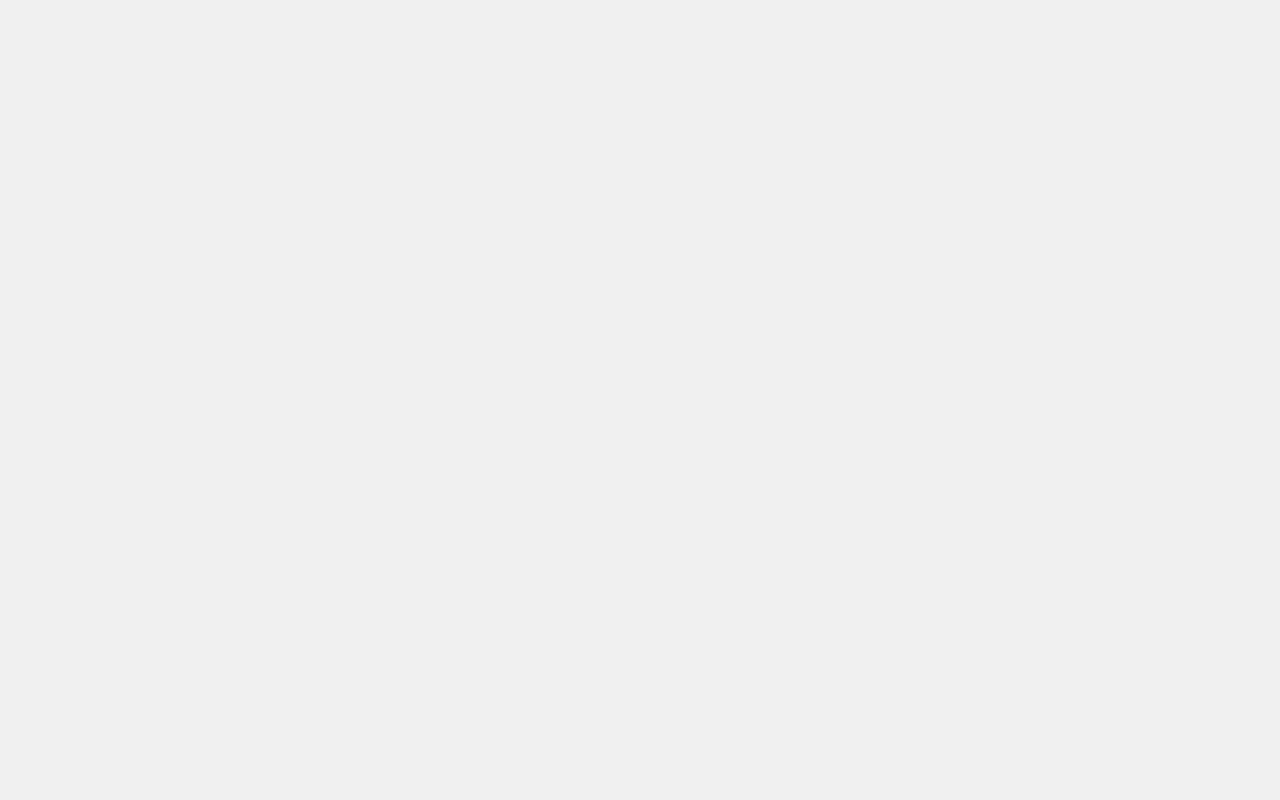
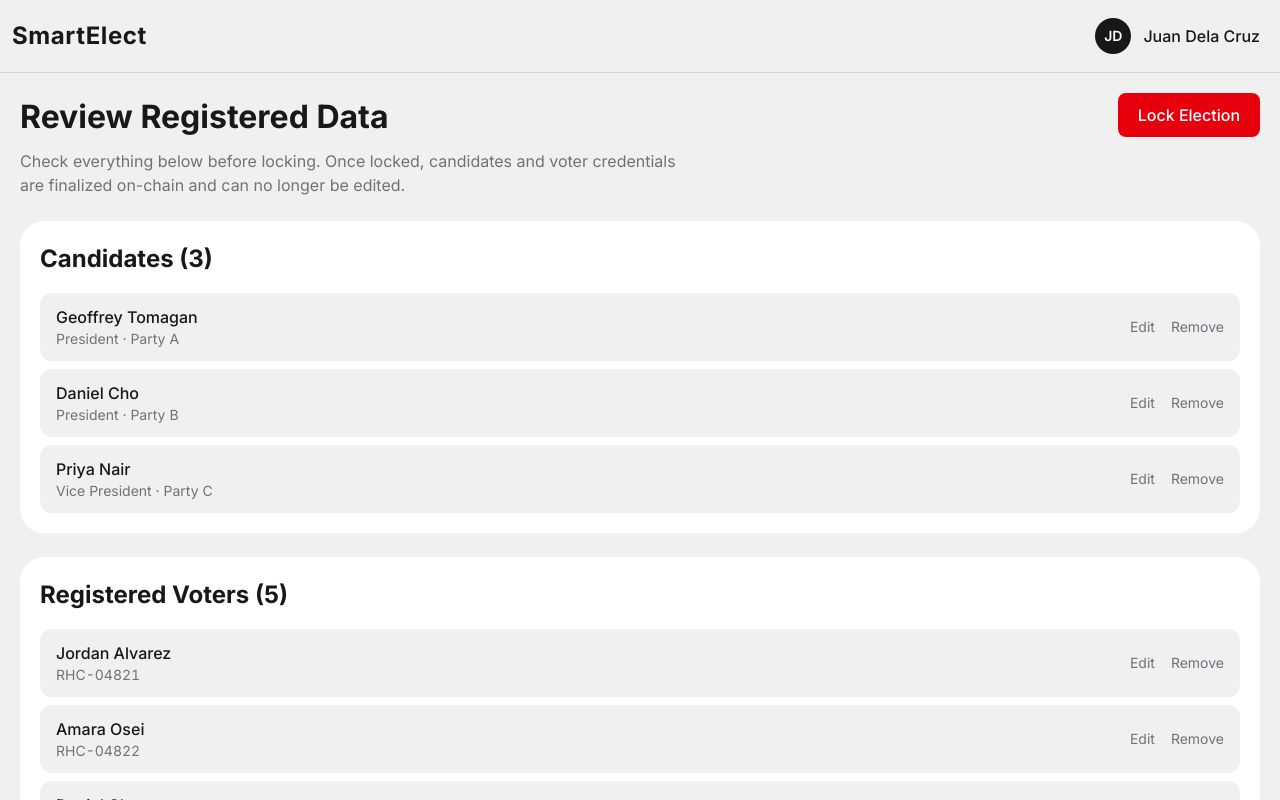
Before and after one commit to nikkanap/UP-Tacloban-Hackathon, a React (Vite) app in the folder frontend/: page /admin/review in a window 1280 px wide. Before the commit this address had no page. Built offline with nearby package versions, Linux system fonts and the light colour scheme.

Commit message:
Add Review and Lock page and integrate into admin routing

```diff
--- a/frontend/src/App.jsx
+++ b/frontend/src/App.jsx
@@ -16,6 +16,7 @@ import AdminDashboardPage from "./pages/admin/AdminDashboardPage";
 import CreateElectionPage from "./pages/admin/CreateElectionPage";
 import RegisterCandidatesPage from "./pages/admin/RegisterCandidatesPage";
 import RegisterVotersPage from "./pages/admin/RegisterVotersPage";
+import ReviewAndLockPage from "./pages/admin/ReviewAndLockPage";
 
 export const userContext = createContext();
 export const electionDataContext = createContext();
@@ -206,6 +207,7 @@ function App() {
             path="/admin/register-voters"
             element={<RegisterVotersPage />}
           />
+          <Route path="/admin/review" element={<ReviewAndLockPage />} />
         </Route>
       </Routes>
     </userContext.Provider>
--- /dev/null
+++ b/frontend/src/pages/admin/ReviewAndLockPage.jsx
@@ -0,0 +1,195 @@
+import { use, useState } from "react";
+import { useNavigate } from "react-router-dom";
+
+const VOTER_PREVIEW_COUNT = 3;
+
+function ReviewAndLockPage() {
+  const navigate = useNavigate();
+  const [showLockModal, setShowLockModal] = useState(false);
+
+  const [candidates, setCandidates] = useState([
+    { name: "Geoffrey Tomagan", position: "President", party: "Party A" },
+    { name: "Daniel Cho", position: "President", party: "Party B" },
+    { name: "Priya Nair", position: "Vice President", party: "Party C" },
+  ]);
+
+  const [voters, setVoters] = useState([
+    { name: "Jordan Alvarez", voterId: "RHC-04821" },
+    { name: "Amara Osei", voterId: "RHC-04822" },
+    { name: "Daniel Cho", voterId: "RHC-04823" },
+    { name: "Maria Santos", voterId: "RHC-04824" },
+    { name: "Liam Reyes", voterId: "RHC-04825" },
+  ]);
+
+  const removeCandidate = (index) => {
+    setCandidates(candidates.filter((_, i) => i !== index));
+  };
+
+  const removeVoter = (index) => {
+    setVoters(voters.filter((_, i) => i !== index));
+  };
+
+  const visibleVoters = voters.slice(0, VOTER_PREVIEW_COUNT);
+  const hiddenVoterCount = voters.length - visibleVoters.length;
+
+  const confirmLock = () => {
+    setShowLockModal(false);
+    navigate("/admin/live-monitoring");
+  };
+
+  return (
+    // Title and Lock Button
+    <div className="flex flex-col gap-6 min-h-full">
+      <div className="flex flex-col sm:flex-row sm:items-start sm:justify-between gap-4">
+        <div className="flex flex-col gap-2">
+          <h1>Review Registered Data</h1>
+          <p className="text-muted max-w-2xl">
+            Check everything below before locking. Once locked, candidates and
+            voter credentials are finalized on-chain and can no longer be
+            edited.
+          </p>
+        </div>
+
+        <button
+          type="button"
+          onClick={() => setShowLockModal(true)}
+          className="shrink-0 px-5 py-2.5 rounded-lg font-medium bg-red-600 text-white transition hover:opacity-90 active:opacity-80"
+        >
+          Lock Election
+        </button>
+      </div>
+
+      {/* Candidate Showing */}
+      <div className="flex flex-col gap-4 bg-surface rounded-3xl p-5">
+        <h2>Candidates ({candidates.length})</h2>
+
+        {candidates.length === 0 ? (
+          <p className="text-sm text-muted">No candidates registered.</p>
+        ) : (
+          <ul className="flex flex-col gap-2">
+            {candidates.map((candidate, index) => (
+              <li
+                key={`${candidate.name}-${index}`}
+                className="flex items-center justify-between gap-3 bg-background rounded-xl px-4 py-3"
+              >
+                <div className="flex flex-col">
+                  <span className="font-medium text-foreground">
+                    {candidate.name}
+                  </span>
+                  <span className="text-sm text-muted">
+                    {candidate.position}
+                    {candidate.party && ` · ${candidate.party}`}
+                  </span>
+                </div>
+                <div className="flex items-center gap-4">
+                  <button
+                    type="button"
+                    onClick={() => navigate("/admin/register-candidates")}
+                    className="text-sm text-muted transition hover:text-foreground"
+                  >
+                    Edit
+                  </button>
+                  <button
+                    type="button"
+                    onClick={() => removeCandidate(index)}
+                    className="text-sm text-muted transition hover:text-foreground"
+                  >
+                    Remove
+                  </button>
+                </div>
+              </li>
+            ))}
+          </ul>
+        )}
+      </div>
+
+      {/* Registered Voters Show */}
+      <div className="flex flex-col gap-4 bg-surface rounded-3xl p-5">
+        <h2>Registered Voters ({voters.length})</h2>
+
+        {voters.length === 0 ? (
+          <p className="text-sm text-muted">No voters registered.</p>
+        ) : (
+          <ul className="flex flex-col gap-2">
+            {visibleVoters.map((voter, index) => (
+              <li
+                key={voter.voterId}
+                className="flex items-center justify-between gap-3 bg-background rounded-xl px-4 py-3"
+              >
+                <div className="flex flex-col">
+                  <span className="font-medium text-foreground">
+                    {voter.name}
+                  </span>
+                  <span className="text-sm text-muted tabular-nums">
+                    {voter.voterId}
+                  </span>
+                </div>
+                <div className="flex items-center gap-4">
+                  <button
+                    type="button"
+                    onClick={() => navigate("/admin/register-voters")}
+                    className="text-sm text-muted transition hover:text-foreground"
+                  >
+                    Edit
+                  </button>
+                  <button
+                    type="button"
+                    onClick={() => removeVoter(index)}
+                    className="text-sm text-muted transition hover:text-foreground"
+                  >
+                    Remove
+                  </button>
+                </div>
+              </li>
+            ))}
+
+            {hiddenVoterCount > 0 && (
+              <li className="flex justify-center text-sm text-muted py-2">
+                + {hiddenVoterCount} more
+              </li>
+            )}
+          </ul>
+        )}
+      </div>
+
+      {showLockModal && (
+        <div
+          className="fixed inset-0 z-50 flex items-center justify-center bg-black/50 p-5"
+          onClick={() => setShowLockModal(false)}
+        >
+          <div
+            role="dialog"
+            aria-modal="true"
+            aria-labelledby="lockTitle"
+            onClick="flex flex-col gap-4 w-full max-w-sm bg-surface rounded-3xl p-6 shadow-lg"
+          >
+            <h2 id="lockTitle">Lock this election?</h2>
+            <p className="text-sm text-muted">
+              Candidates and voter credentials will be finalized on-chain can no
+              longer be edited
+            </p>
+
+            <div className="flex gap-3">
+              <button
+                type="button"
+                onClick={() => setShowLockModal(false)}
+                className="flex-1 px-4 py-2.5 rounded-lg font-medium border border-border text-foreground transition hover:bg-background"
+              >
+                Cancel
+              </button>
+              <button
+                type="button"
+                onClick={confirmLock}
+                className="flex-1 px-4 py-2.5 rounded-lg font-medium bg-red-600 text-white transition hover:opacity-90 active:opacity-80"
+              >
+                Lock Election
+              </button>
+            </div>
+          </div>
+        </div>
+      )}
+    </div>
+  );
+}
+
+export default ReviewAndLockPage;
```
